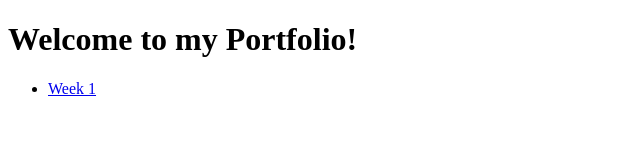
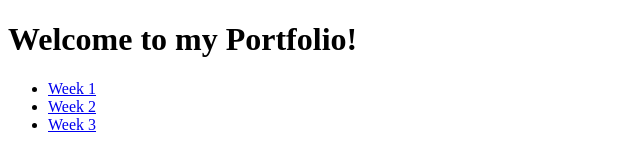
Before and after one commit to chadeddington/wdd330-portfolio, a plain HTML site: page index.html in a window 1280 px wide. Shown: the whole page, without its empty margins (0-640 px from the left). Drawn offline with Linux system fonts and the light colour scheme.

Commit message:
update index

```diff
--- a/index.html
+++ b/index.html
@@ -12,6 +12,12 @@
         <li>
             <a href="week1/index.html">Week 1</a>
         </li>
+        <li>
+            <a href="week2/index.html">Week 2</a>
+        </li>
+        <li>
+            <a href="week3/index.html">Week 3</a>
+        </li>
     </ul>
 
 
```
